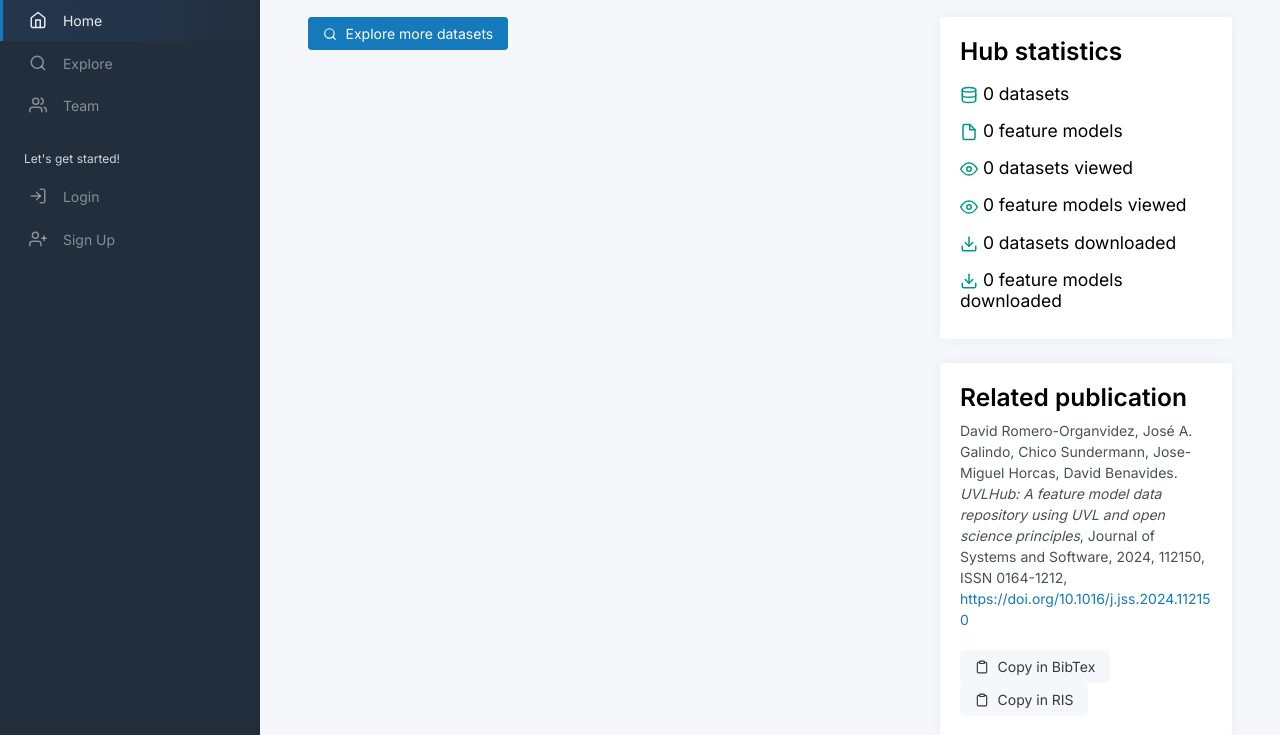
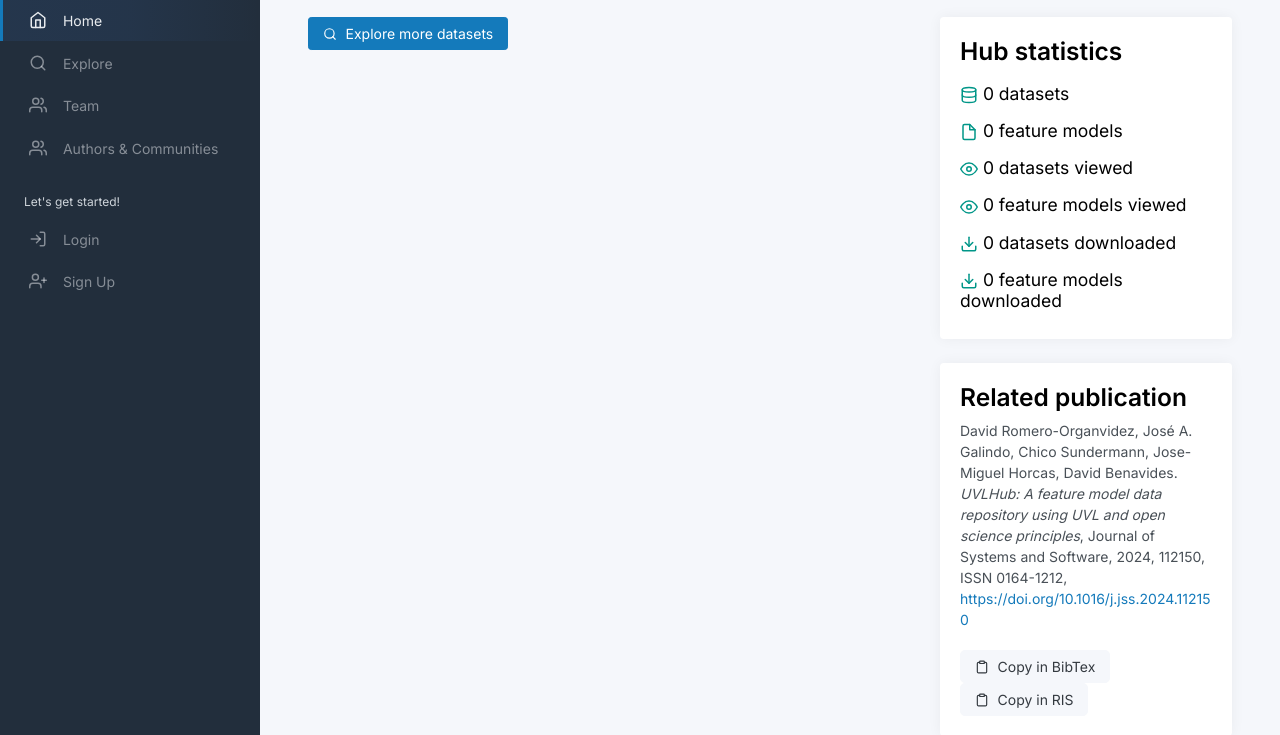
Before and after one commit to EGCRubik/rubik-hub, a Flask app: page / in a window 1280 px wide. Shown: the part 142-877 px from the top of the page. Run offline with Flask 3, Linux system fonts and the light colour scheme; data that the repository does not hold is empty; parts of the project's set-up code (start-up, migrations or seed data) failed here and were passed over; some libraries are stand-ins or nearby versions.

Commit message:
feat: authors and communities view done

```diff
--- a/app/modules/public/routes.py
+++ b/app/modules/public/routes.py
@@ -37,3 +37,9 @@ def index():
         total_dataset_views=total_dataset_views,
         total_feature_model_views=total_feature_model_views,
     )
+
+
+@public_bp.route("/authors-and-communities")
+def authors_and_communities():
+    logger.info("Access authors and communities view")
+    return render_template("public/authors_and_communities.html")
--- a/app/templates/base_template.html
+++ b/app/templates/base_template.html
@@ -68,6 +68,12 @@ chico sundermann">
                     <a class="sidebar-link" href="{{ url_for('team.index') }}">
                         <i class="align-middle" data-feather="users"></i> <span
                             class="align-middle">Team</span>
+                    </a>
+                </li>
+
+                <li class="sidebar-item {{ 'active' if request.endpoint == 'public.authors_and_communities' else '' }}">
+                    <a class="sidebar-link" href="{{ url_for('public.authors_and_communities') }}">
+                        <i class="align-middle" data-feather="users"></i> <span class="align-middle">Authors &amp; Communities</span>
                     </a>
                 </li>
 
```
Also changed, not shown: app/modules/public/templates/public/authors_and_communities.html (added, +10 -0 lines).
